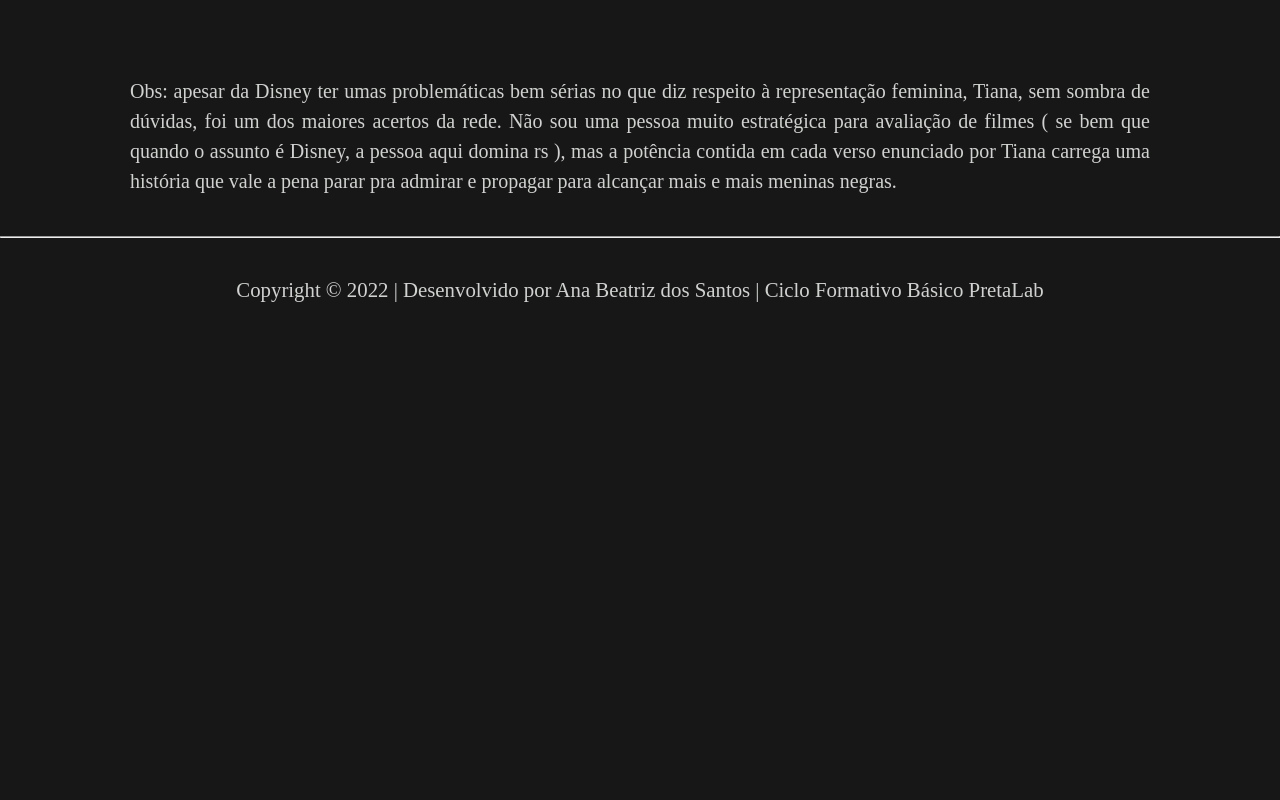
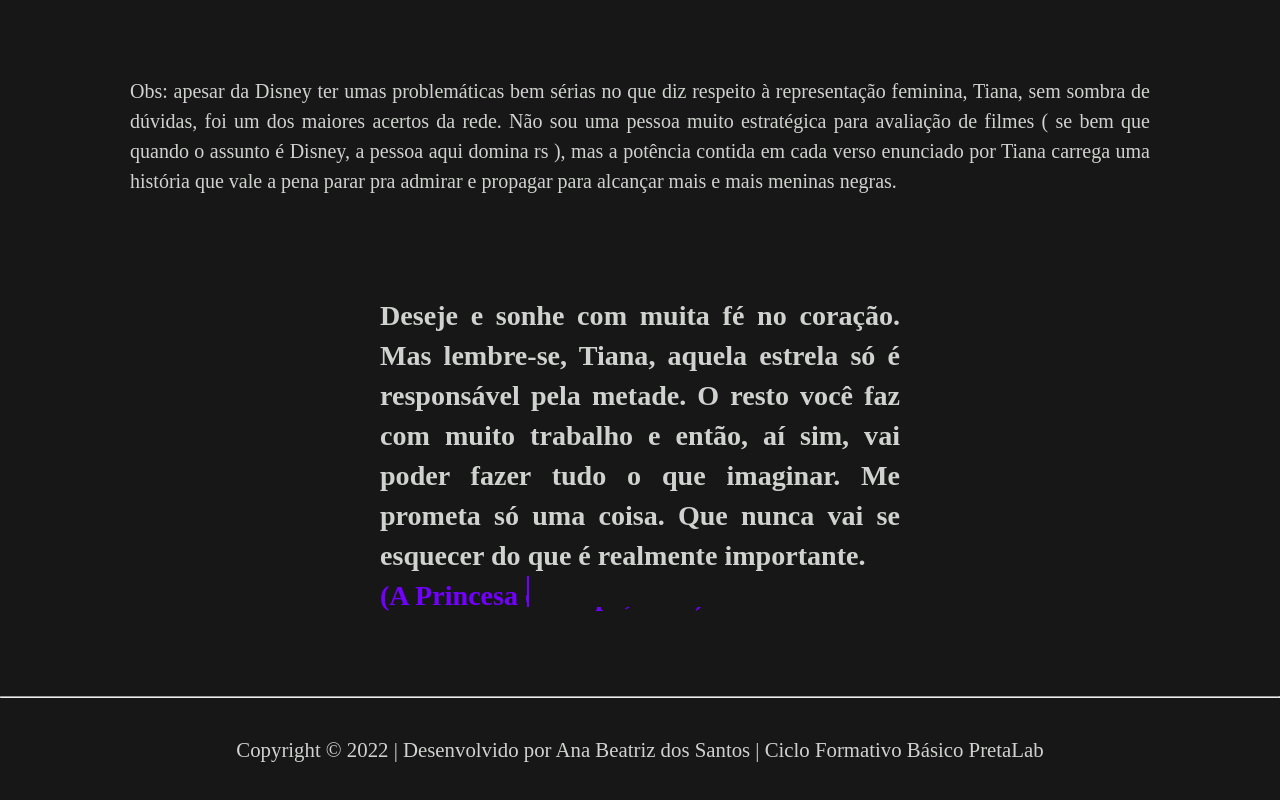
Before and after one commit to anabiax/PFPretalabReact, a React (Vite) app: page /jornada in a window 1280 px wide. Shown: the part 2535-3335 px from the top of the page. Before the commit the page ends 2877 px from the top, so only its background shows below. Built offline with nearby package versions, Linux system fonts and the light colour scheme; no server answers; a web font is replaced by a local one.

Commit message:
keyframes

```diff
--- a/src/pages/Jornada/Jornada.jsx
+++ b/src/pages/Jornada/Jornada.jsx
@@ -61,6 +61,15 @@ function Jornada(){
                 <iframe width="880" height="500" src="https://www.youtube.com/embed/P39f0_aYv-Y" title="YouTube video player" frameborder="0" allow="accelerometer; autoplay; clipboard-write; encrypted-media; gyroscope; picture-in-picture" allowfullscreen></iframe>
             </div>  */}
 
+            <div className={styles.tiana}>
+                <h3>
+                    Deseje e sonhe com muita fé no coração. Mas lembre-se, Tiana, aquela estrela só é responsável pela metade. O resto você faz com
+                    muito trabalho e então, aí sim, vai poder fazer tudo o que imaginar. Me
+                    prometa só uma coisa. Que nunca vai se esquecer do que é realmente importante.
+                    <br></br>
+                    <span>(A Princesa e o Sapo, 2009).</span>
+                </h3>
+            </div>
         </>
     )
 }
--- a/src/pages/Jornada/jornada.module.css
+++ b/src/pages/Jornada/jornada.module.css
@@ -44,3 +44,34 @@ span {
 .sobre h5 {
     margin-top: 10px;
 }
+
+.tiana {
+    margin: 80px 80px 80px 80px;
+    text-align: justify;
+    line-height: 40px;
+    padding: 20px 300px 0 300px;
+    font-size: 1.5em;
+    overflow: hidden;
+}
+
+.tiana h3 span {
+    position: relative;
+}
+
+.tiana h3 span::after {
+    content: "";
+    position: absolute;
+    height: 100%;
+    width: 100%;
+    border-left: 2px solid #7200ff;
+    left: 0;
+    background: #171717;
+    animation: slide 2.5s steps(10) infinite;
+}
+
+@keyframes slide {
+    100% {
+        left: 100%;
+        margin: 0 -35px 0 35px;
+    }
+}
```
